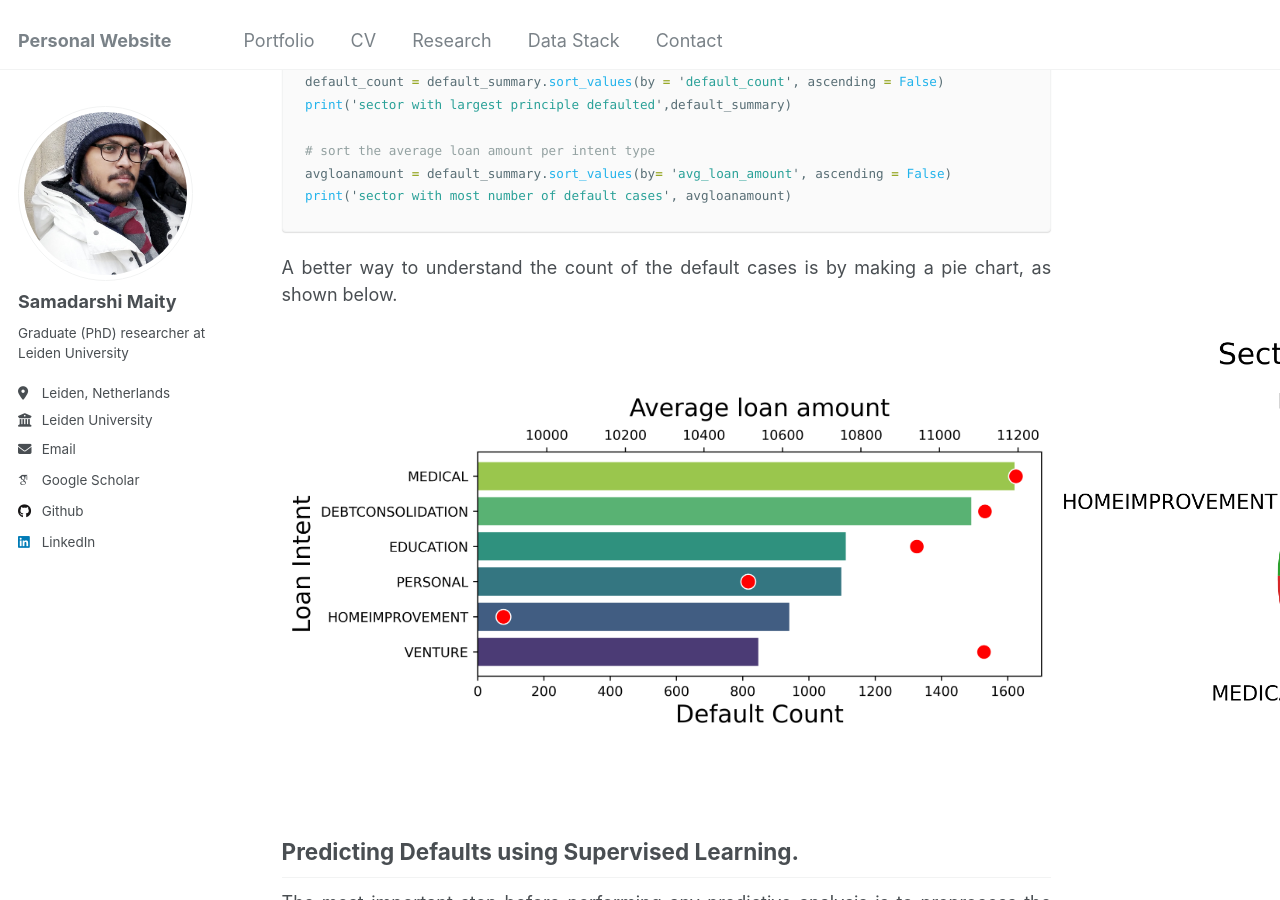
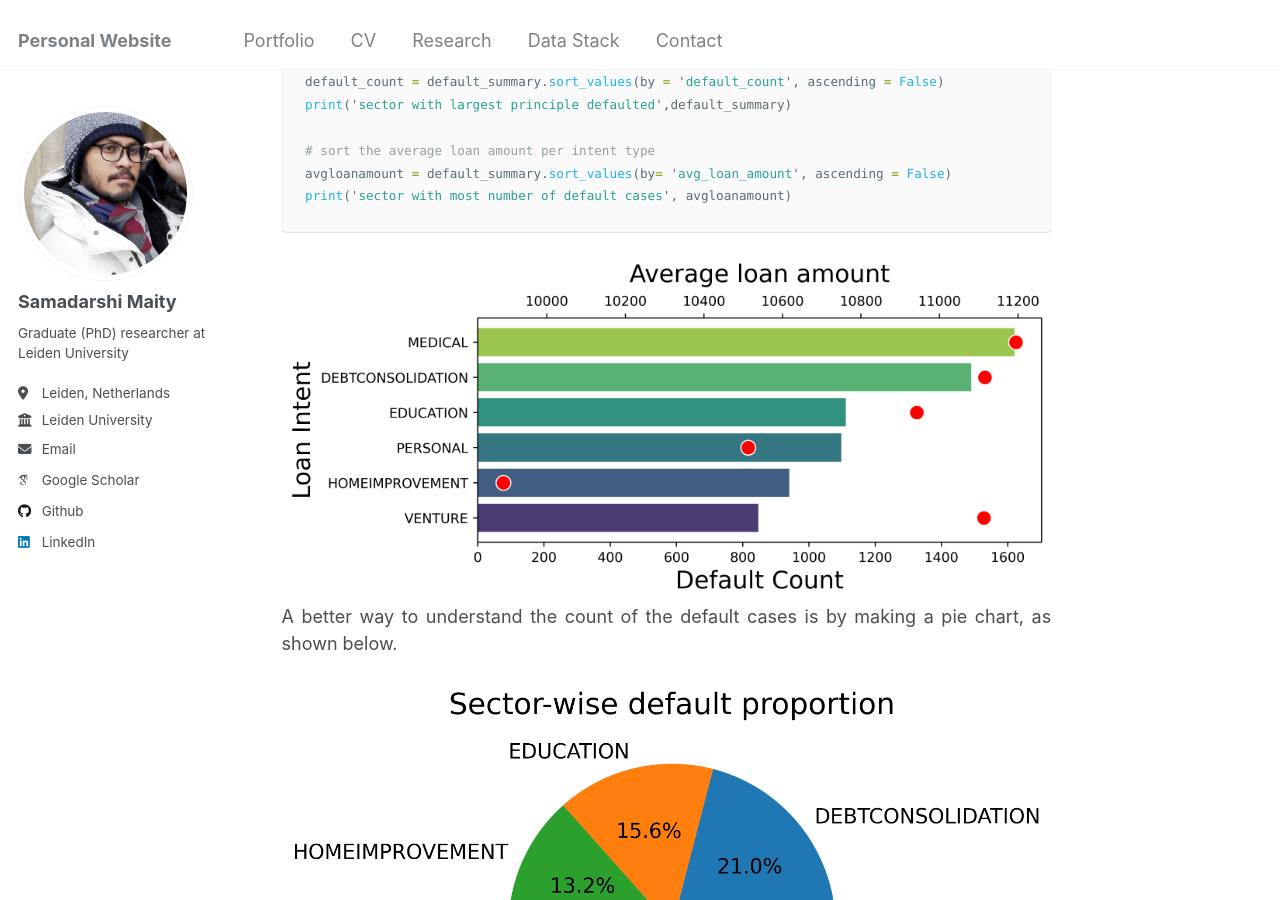
Before and after one commit to Samadarshi-Maity/Samadarshi-Maity.github.io, a Jekyll site: the page built from _portfolio/portfolio-3.md, in a window 1280 px wide and 900 px high, scrolled down 4449 px. Built offline with Jekyll 4.4.1, drawn with Linux system fonts in a browser that asks for light colours; some web fonts are replaced.

Commit message:
Update portfolio-3.md

````diff
--- a/_portfolio/portfolio-3.md
+++ b/_portfolio/portfolio-3.md
@@ -141,17 +141,17 @@ print('sector with largest principle defaulted',default_summary)
 avgloanamount = default_summary.sort_values(by= 'avg_loan_amount', ascending = False)
 print('sector with most number of default cases', avgloanamount)
 ```
+
+<div style="display: flex; align-items: center;">
+<img src="/images/Credit_Risk_Assessment/barplot.png" height="200">
+</div>
 <p align = 'justify'>
 A better way to understand the count of the default cases is by making a pie chart,
 as shown below.
 </p>
-
-
 <div style="display: flex; align-items: center;">
-<img src="/images/Credit_Risk_Assessment/barplot.png" height="50">
-<img src="/images/Credit_Risk_Assessment/piechart.png" height="50">
+<img src="/images/Credit_Risk_Assessment/piechart.png" height="100">
 </div>
-
 ## Predicting Defaults using Supervised Learning.
 <p align = 'justify'>
 The most important step before performing any predictive analysis is to preprocess the data to prepare it for analysis.
````
